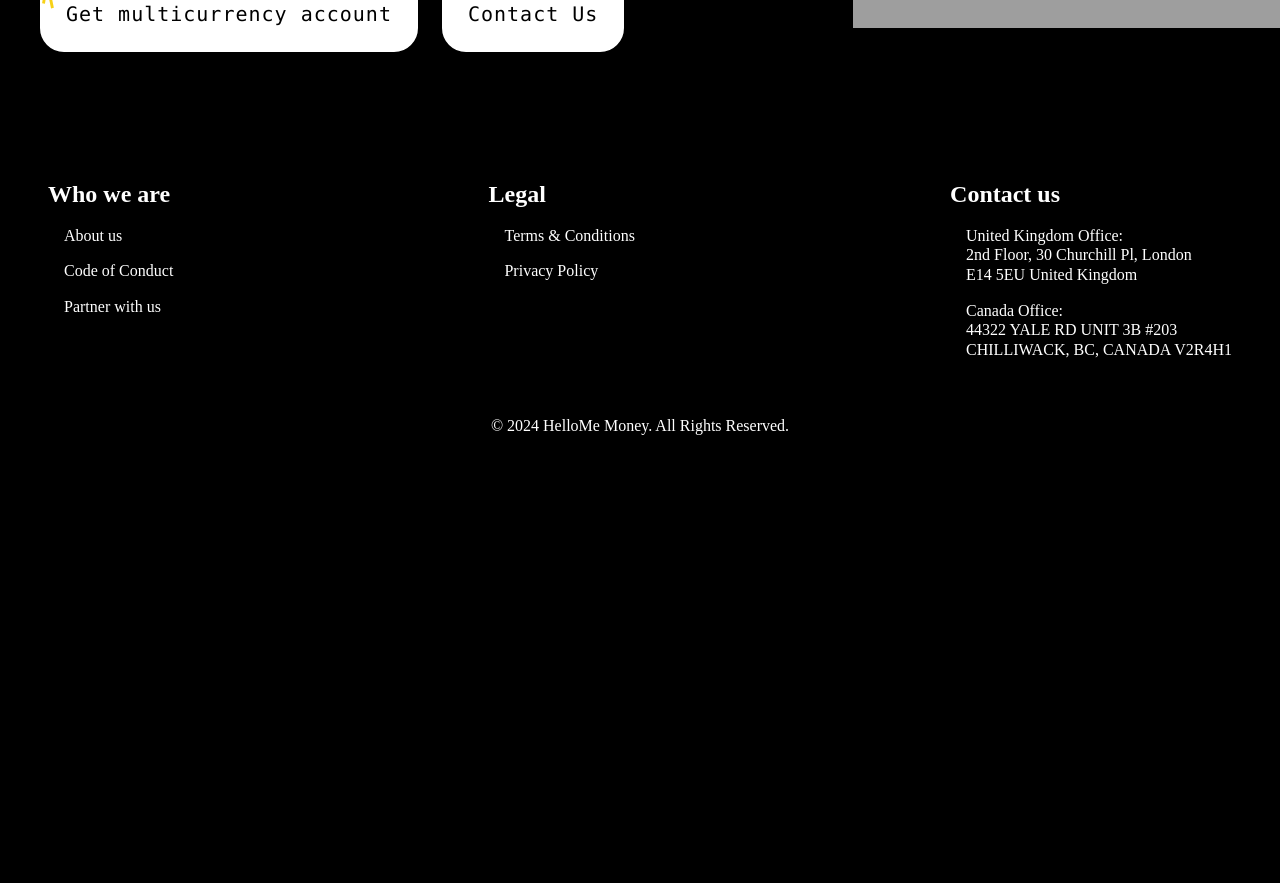
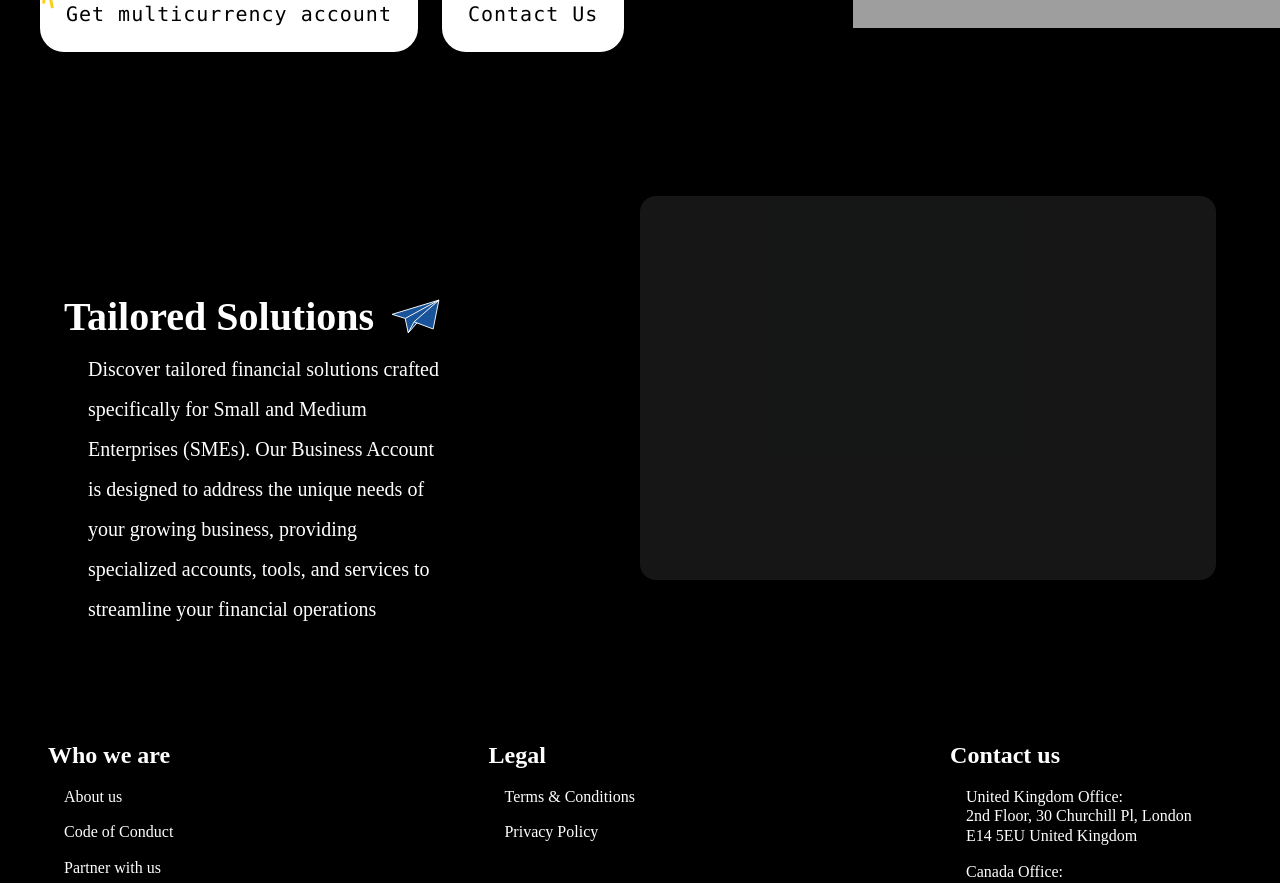
Before and after one commit to oneShot0430/HelloME-Money, a React (Create React App) app: page /sme in a window 1280 px wide. Shown: the part 560-1443 px from the top of the page. Before the commit the page ends 995 px from the top, so only its background shows below. Built offline with nearby package versions, Linux system fonts and the light colour scheme; grey boxes are pictures that could not be loaded.

Commit message:
complete the tailored solutions

```diff
--- a/src/Page/SME/SME.js
+++ b/src/Page/SME/SME.js
@@ -1,9 +1,11 @@
 import React from "react";
 import Enterprise from "../../components/enterprise/enterprise";
+import TailoredSolutions from "../../components/tailoredSolutions/tailoredSolution";
 const SME = () => {
   return(
     <div>
       <Enterprise />
+      <TailoredSolutions />
     </div>
   );
 }
--- a/src/components/convenientTrading/convenientTrading.module.css
+++ b/src/components/convenientTrading/convenientTrading.module.css
@@ -7,7 +7,7 @@
 }
 
 .title {
-  @apply flex justify-start font-bold text-[40px] leading-[49.2px] mb-1;
+  @apply flex justify-start items-center font-bold text-[40px] leading-[49.2px] mb-1;
 }
 
 .subText {
--- a/src/components/secureTranasction/secureTransaction.module.css
+++ b/src/components/secureTranasction/secureTransaction.module.css
@@ -7,7 +7,7 @@
 }
 
 .title {
-  @apply flex justify-start font-bold text-[40px] leading-[49.2px] mb-1;
+  @apply flex justify-start items-center font-bold text-[40px] leading-[49.2px] mb-1;
 }
 
 .subText {
--- a/src/components/tailoredSolutions/tailoredSolution.js
+++ b/src/components/tailoredSolutions/tailoredSolution.js
@@ -1,18 +1,18 @@
 import React from "react";
-import styles from "./tailoredSolutions.module.css";
+import styles from "./tailoredSolution.module.css";
 
 const TailoredSolutions = () => {
   return(
     <div className={styles.container}>
       <div className={styles.description}>
         <div className={styles.title}>
-          <p>Secure Transaction:</p>
-          <img alt="safe-guard" src="/images/safe-guard.svg" className="w-[50px] h-[50px]"/>
+          <p className="mr-4">Tailored Solutions</p>
+          <img alt="Tele" src="/images/Tele.svg" className="w-[50px] h-[34.67px]"/>
         </div>
-        <div className={styles.subText}>Explore the world of cryptocurrency with confidence on HelloMe Money's secure platform. Buy, sell, and trade various cryptocurrencies knowing that your transactions are protected by advanced security measures.</div>
+        <div className={styles.subText}>Discover tailored financial solutions crafted specifically for Small and Medium Enterprises (SMEs). Our Business Account is designed to address the unique needs of your growing business, providing specialized accounts, tools, and services to streamline your financial operations</div>
       </div>
       <div className={styles.image}>
-        <img src="/images/Cardino.jpg" alt="cardino-blockchain" className="opacity-100 z-10"></img>
+        {/* <img src="/images/Soultion.jpg" alt="Solution" className="opacity-100 z-10"></img> */}
       </div>
     </div>
   );
--- a/src/components/tailoredSolutions/tailoredSolution.module.css
+++ b/src/components/tailoredSolutions/tailoredSolution.module.css
@@ -7,7 +7,7 @@
 }
 
 .title {
-  @apply flex justify-start font-bold text-[40px] leading-[49.2px] mb-1;
+  @apply flex items-center justify-start font-bold text-[40px] leading-[49.2px] mb-1;
 }
 
 .subText {
```
